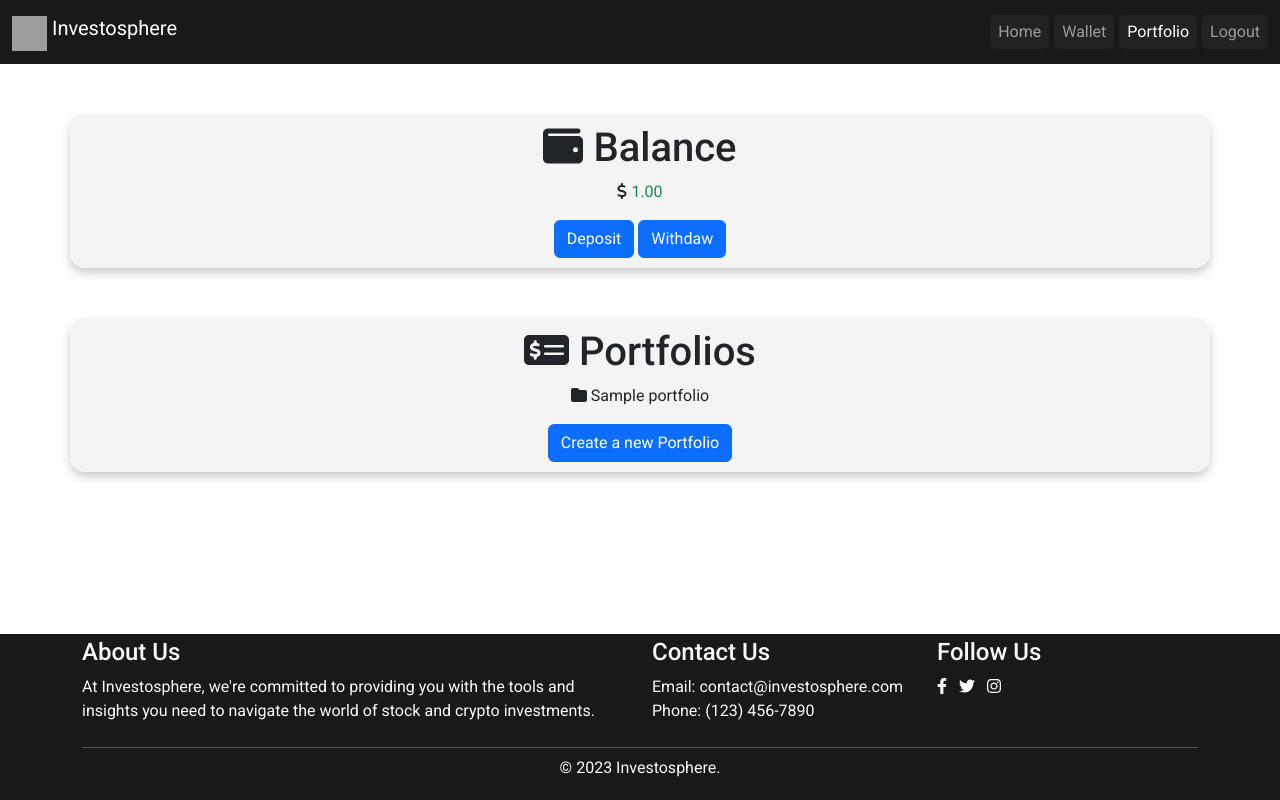
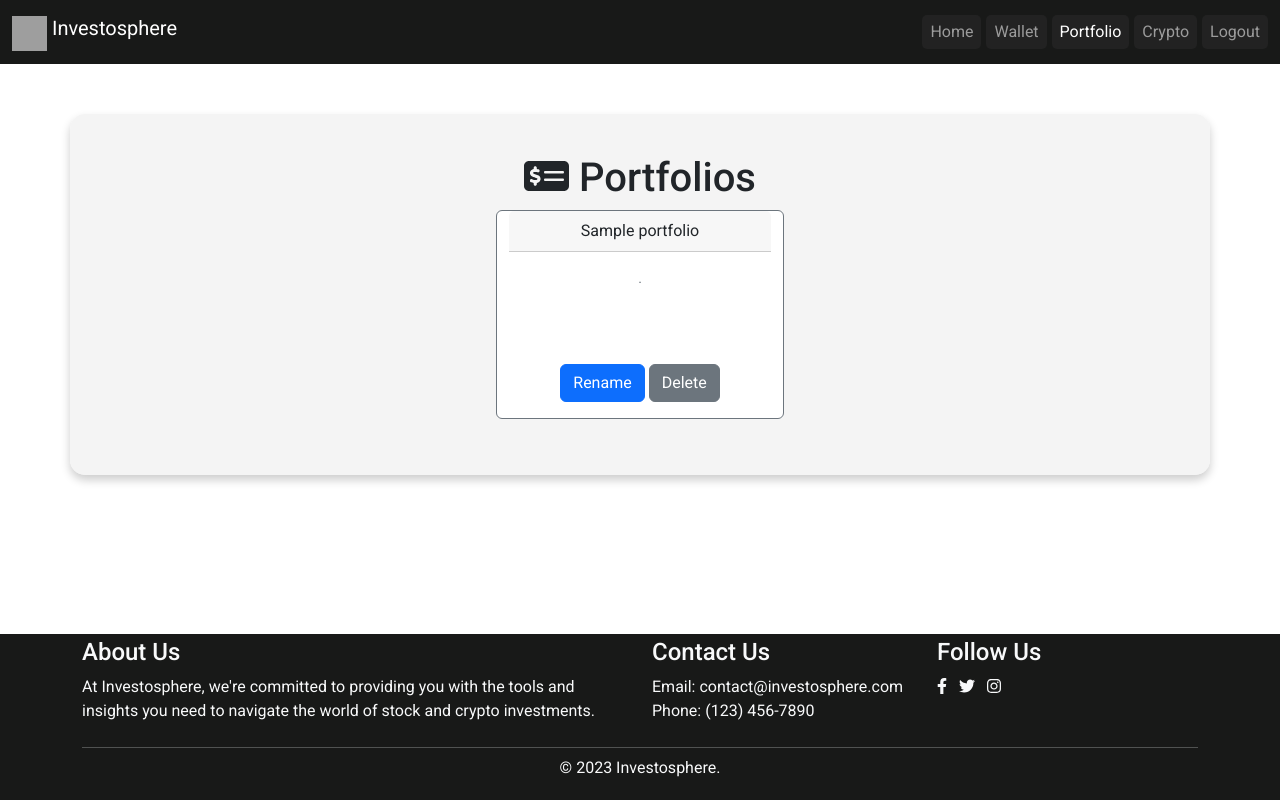
Before and after one commit to Danvm94/investosphere, a Django app: page /portfolio/ in a window 1280 px wide. Run offline with Django 4.2, Linux system fonts and the light colour scheme; a user stored in the database is signed in; tables that the repository leaves empty hold one stand-in row (values such as "Sample post"); some libraries are stand-ins or nearby versions; grey boxes are pictures that could not be loaded.

Commit message:
Implemented 'crypto.html' template for facilitating crypto purchases, introduced 'cryptos.py' for efficient management of crypto API requests, integrated the top 5 cryptocurrencies on the main page. Work is ongoing on 'crypto.html' to enable crypto trading functionalities. Conducted a refactor on 'newsapi' by organizing functions into a new file named 'newsapi'.

```diff
--- a/investo_hub/urls.py
+++ b/investo_hub/urls.py
@@ -5,4 +5,5 @@ from . import views
 urlpatterns = [
     path('portfolio/', views.portfolio_view, name='portfolio'),
     path('wallet/', views.wallet_view, name='wallet'),
+    path('crypto/', views.crypto_view, name='crypto'),
 ]
--- a/investo_hub/views.py
+++ b/investo_hub/views.py
@@ -4,26 +4,22 @@ from django.contrib.auth.decorators import login_required
 from .models import Wallet, Portfolio, Transactions
 from .forms import PortfolioForm, ManageMoneyForm
 from .transactions import perform_money_transaction
+from .cryptos import get_top_gainers
+import os
 
 
 @login_required
 def portfolio_view(request):
     user = request.user
-
+    form = PortfolioForm(request.POST or None)
     if request.method == 'POST':
-        form = PortfolioForm(request.POST)
         if form.is_valid():
             name = form.cleaned_data['name']
             Portfolio.objects.create(user=user, name=name)
             return redirect('portfolio')
-    else:
-        form = PortfolioForm()
-
-    wallet = Wallet.objects.get(user=user)
-    balance = wallet.dollars
-    portfolios = Portfolio.objects.filter(user=user)
-
-    return render(request, 'portfolio.html', {'balance': balance, 'portfolios': portfolios, 'form': form})
+    elif request.method == 'GET':
+        portfolios = Portfolio.objects.filter(user=user)
+        return render(request, 'portfolio.html', {'portfolios': portfolios, 'form': form})
 
 
 @login_required
@@ -44,3 +40,9 @@ def wallet_view(request):
         balance = wallet.dollars
         transactions = Transactions.objects.filter(user=user, symbol="dollar")
         return render(request, 'wallet.html', {'balance': balance, 'transactions': transactions, 'form': form})
+
+
+@login_required
+def crypto_view(request):
+    cryptos_trending = get_top_gainers(5)
+    return render(request, 'crypto.html', {'cryptos_trending': cryptos_trending})
--- a/static/css/styles.css
+++ b/static/css/styles.css
@@ -85,6 +85,20 @@
   padding: 10px;
 }
 
+.top-cryptos-container {
+  background-color: rgba(240, 240, 240, 0.7);
+  box-shadow: 0 5px 10px rgba(0, 0, 0, 0.2);
+  padding: 4px 0 1px 0;
+  border-radius: 15px;
+  margin-top: 50px;
+}
+
+.top-cryptos-container img {
+  height: 25px;
+  width: 25px;
+  object-fit: cover;
+}
+
 @media (min-width: 992px) {
   .nav-link {
     border-radius: 5px;
--- a/templates/base.html
+++ b/templates/base.html
@@ -47,6 +47,9 @@
                     </li>
                     <li class="nav-item">
                         <a class="nav-link {% block portfolio_active %}{% endblock %}" href="{% url 'portfolio' %}">Portfolio</a>
+                    </li>
+                    <li class="nav-item">
+                        <a class="nav-link {% block crypto_active %}{% endblock %}" href="{% url 'crypto' %}">Crypto</a>
                     </li>
                     <li class="nav-item">
                         <a class="nav-link {% block logout_active %}{% endblock %}" href="{% url 'logout' %}">Logout</a>
--- a/templates/portfolio.html
+++ b/templates/portfolio.html
@@ -3,63 +3,31 @@
 {% block portfolio_active %}active{% endblock %}
 
 {% block content %}
-    <div class="container portfolio-container">
+    <div class="container news-container text-center">
         <div class="row">
-            <div class="col-md-12 text-center">
-                <h1><i class="fa-solid fa-wallet"></i> Balance</h1>
-                <p><i class="fa-solid fa-dollar-sign"></i> <span class="text-success">{{ balance }}</span></p>
-                <button type="button" class="btn btn-primary" data-bs-toggle="modal" data-bs-target="#depositModal">
-                    Deposit
-                </button>
-                <button type="button" class="btn btn-primary" data-bs-toggle="modal" data-bs-target="#exampleModal">
-                    Withdaw
-                </button>
-            </div>
-        </div>
-    </div>
-
-    <div class="container portfolio-container">
-        <div class="row">
-            <div class="col-md-12 text-center">
-                <h1><i class="fa-solid fa-money-check-dollar"></i> Portfolios</h1>
-                {% for portfolio in portfolios %}
-                    <p><i class="fa-solid fa-folder"></i> {{ portfolio.name }}</p>
-                {% endfor %}
-                <button type="button" class="btn btn-primary" data-bs-toggle="modal" data-bs-target="#exampleModal">
-                    Create a new Portfolio
-                </button>
-            </div>
+            <h1><i class="fa-solid fa-money-check-dollar"></i> Portfolios</h1>
+            {% for portfolio in portfolios %}
+                <div class="card border-secondary mb-3 mx-auto" style="max-width: 18rem;">
+                    <div class="card-header">{{ portfolio.name }}</div>
+                    <div class="card-body text-secondary">
+                        <p class="card-text">.</p>
+                        <div class="crypto-buttons">
+                            <button class="btn btn-primary">Rename</button>
+                            <button class="btn btn-secondary">Delete</button>
+                        </div>
+                    </div>
+                </div>
+            {% endfor %}
         </div>
     </div>
     <!--Deposit Modal-->
-    <div class="modal fade" id="depositModal" tabindex="-1" aria-labelledby="depositModalLabel" aria-hidden="true">
+    <div class="modal fade" id="newPortfolioModal" tabindex="-1" aria-labelledby="depositModalLabel"
+         aria-hidden="true">
         <div class="modal-dialog">
             <form class="new-portfolio-form" method="POST">
                 <div class="modal-content">
                     <div class="modal-header">
-                        <h1 class="modal-title fs-5" id="depositModalLabel">Deposit</h1>
-                        <button type="button" class="btn-close" data-bs-dismiss="modal" aria-label="Close"></button>
-                    </div>
-                    <div class="modal-body">
-                        {% csrf_token %}
-                        <label for="{{ form.name.id_for_label }}" class="form-label">Ammount</label>
-                        <input type="text" name="{{ form.name.name }}" id="{{ form.name.id_for_label }}"
-                               class="form-control"><br>
-                    </div>
-                    <div class="modal-footer">
-                        <button type="button" class="btn btn-secondary" data-bs-dismiss="modal">Close</button>
-                        <button type="submit" class="btn btn-primary">Save changes</button>
-                    </div>
-                </div>
-            </form>
-        </div>
-    </div>
-    <div class="modal fade" id="exampleModal" tabindex="-1" aria-labelledby="exampleModalLabel" aria-hidden="true">
-        <div class="modal-dialog">
-            <form class="new-portfolio-form" method="POST">
-                <div class="modal-content">
-                    <div class="modal-header">
-                        <h1 class="modal-title fs-5" id="exampleModalLabel">New Portfolio</h1>
+                        <h1 class="modal-title fs-5" id="depositModalLabel">New Portfolio</h1>
                         <button type="button" class="btn-close" data-bs-dismiss="modal" aria-label="Close"></button>
                     </div>
                     <div class="modal-body">
```
Also changed, not shown: investo_hub/cryptos.py (added, +22 -0 lines), templates/crypto.html (added, +31 -0 lines), templates/home.html (+27 -1 lines), user_management/newsapi.py (added, +24 -0 lines), user_management/views.py (+5 -23 lines).
